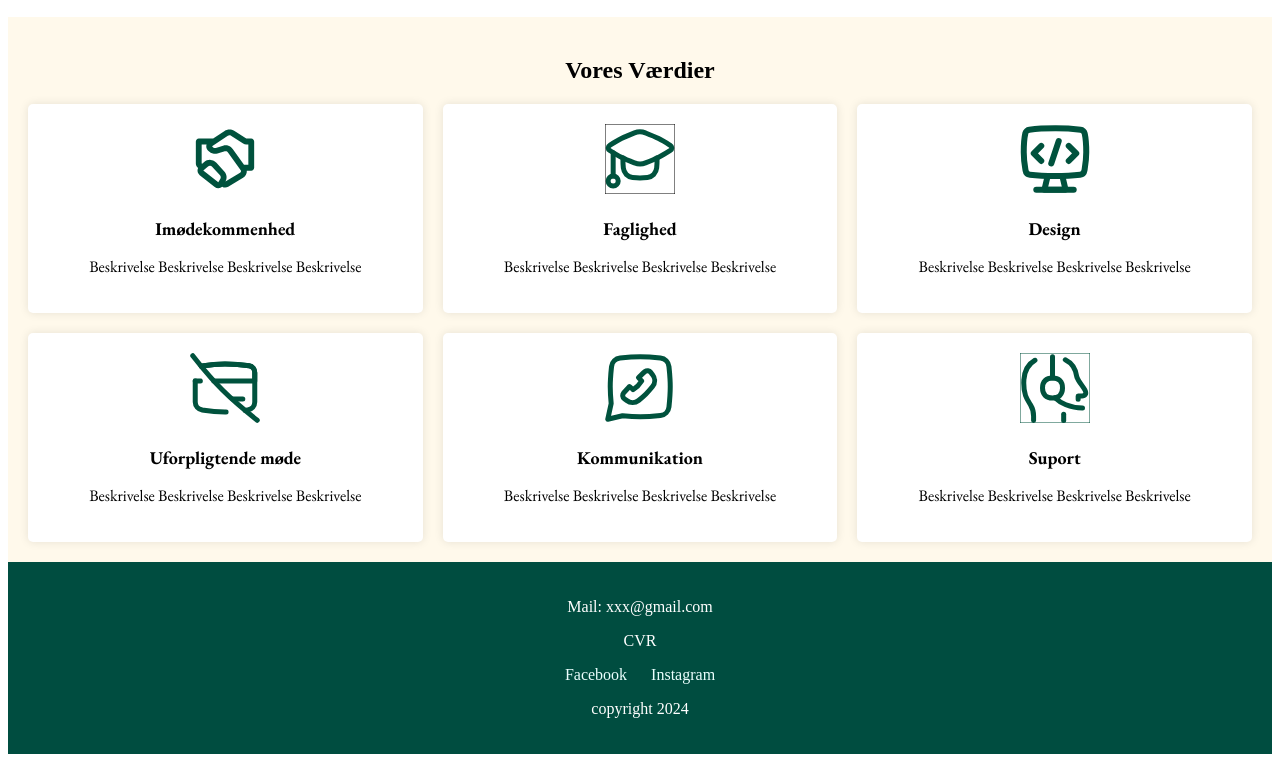
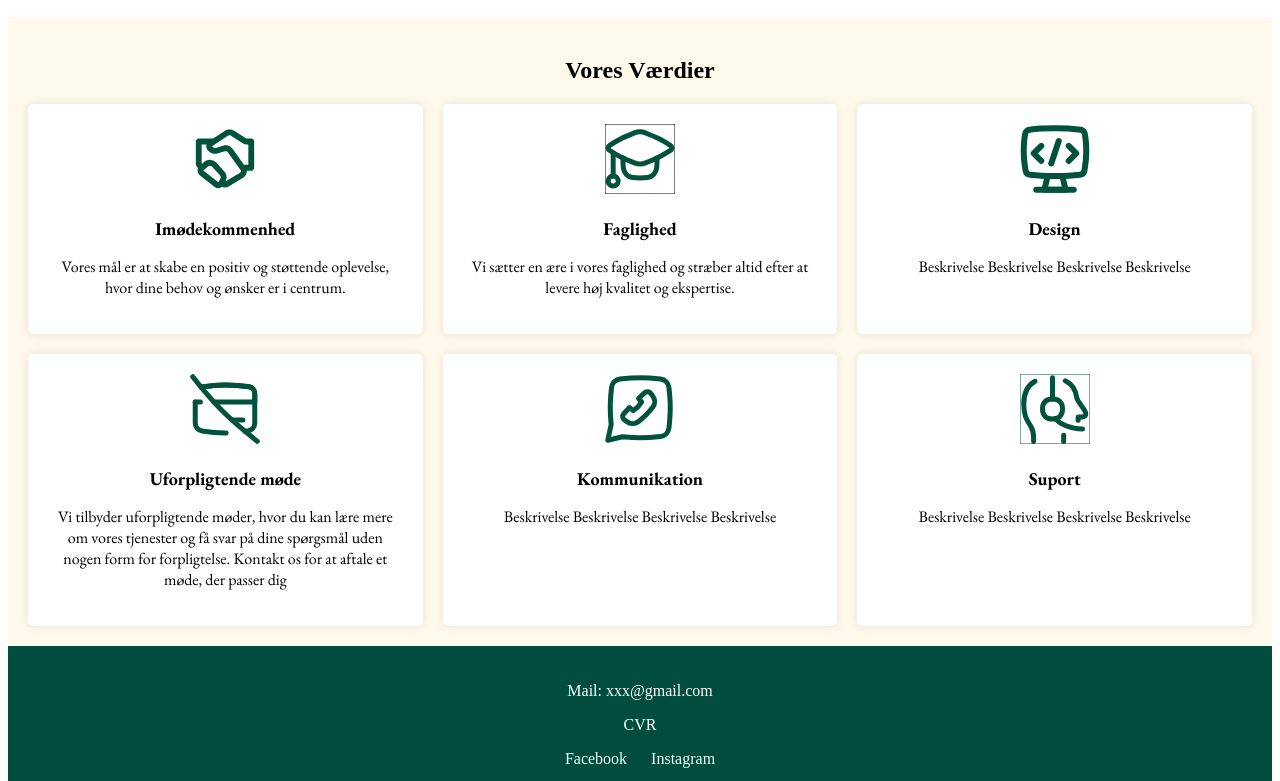
Before and after one commit to Vintherley/Shoelle-VintherCreations, a plain HTML site: page index.html in a window 1280 px wide. Shown: the part 638-1419 px from the top of the page. Drawn offline with nearby package versions, Linux system fonts and the light colour scheme.

Commit message:
tilføjelser af beskrivelser

```diff
--- a/index.html
+++ b/index.html
@@ -39,12 +39,12 @@
                     <div class="value">
                         <img src="imges/icons/imoedekommenhed.svg" alt="håndtryk">
                         <h3>Imødekommenhed</h3>
-                        <p>Beskrivelse Beskrivelse Beskrivelse Beskrivelse</p>
+                        <p>Vores mål er at skabe en positiv og støttende oplevelse, hvor dine behov og ønsker er i centrum.</p>
                     </div>
                     <div class="value">
                         <img src="imges/icons/faglighed.svg" alt="faglighed">
                         <h3>Faglighed</h3>
-                        <p>Beskrivelse Beskrivelse Beskrivelse Beskrivelse</p>
+                        <p>Vi sætter en ære i vores faglighed og stræber altid efter at levere høj kvalitet og ekspertise.</p>
                     </div>
                     <div class="value">
                         <img src="imges/icons/design.svg" alt="design">
@@ -54,7 +54,7 @@
                     <div class="value">
                         <img src="imges/icons/uforpligetet.svg" alt="uforpligetet møde">
                         <h3>Uforpligtende møde</h3>
-                        <p>Beskrivelse Beskrivelse Beskrivelse Beskrivelse</p>
+                        <p>Vi tilbyder uforpligtende møder, hvor du kan lære mere om vores tjenester og få svar på dine spørgsmål uden nogen form for forpligtelse. Kontakt os for at aftale et møde, der passer dig</p>
                     </div>
                     <div class="value">
                         <img src="imges/icons/kommunikation.svg" alt="Kommunikation">
```
